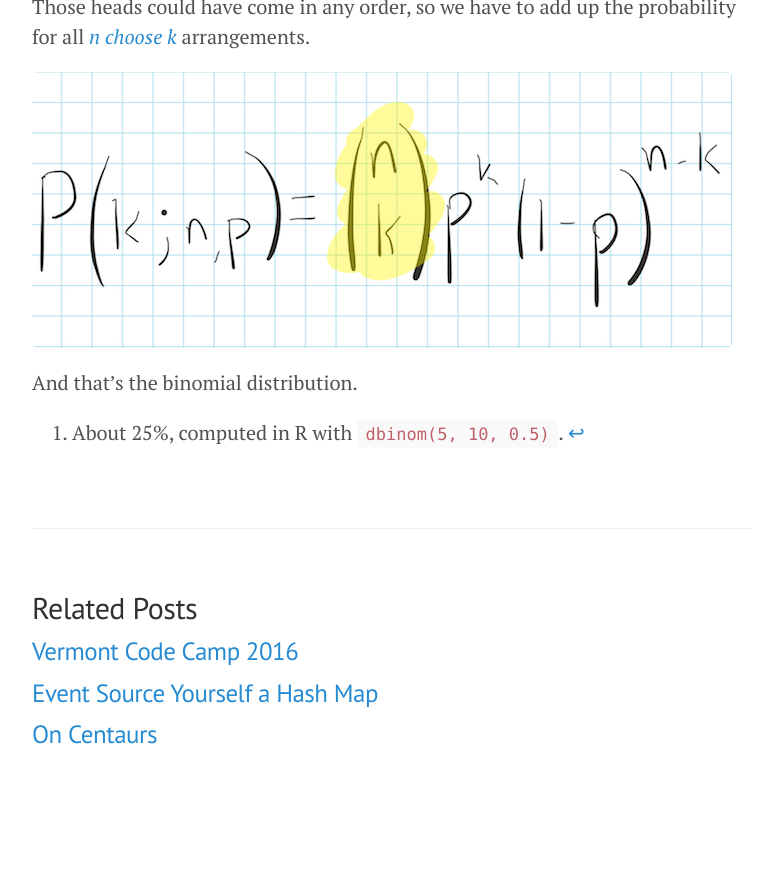
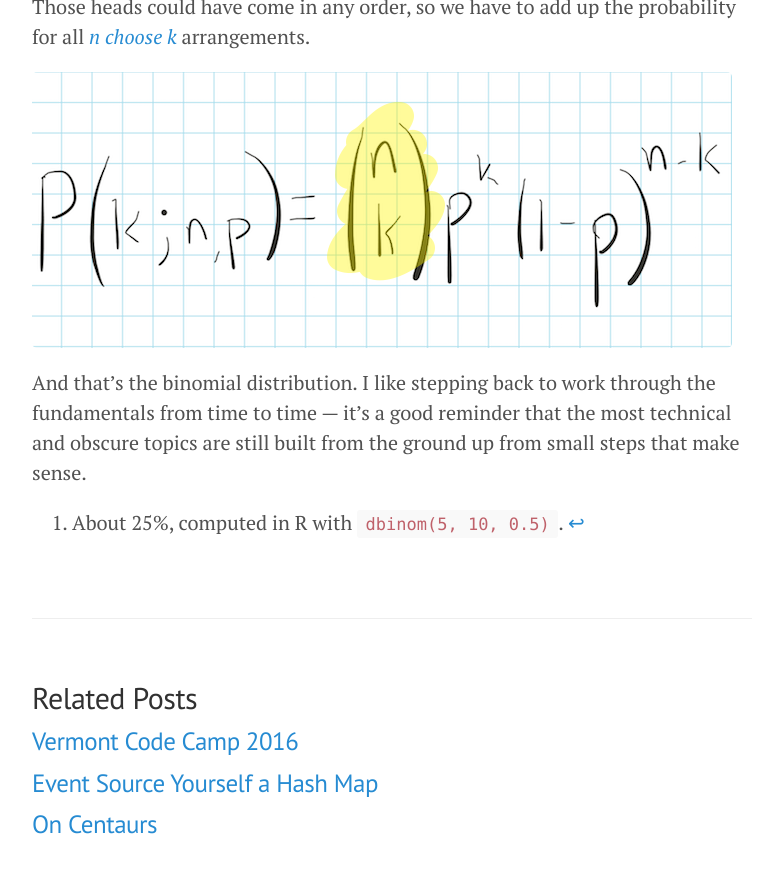
Before and after one commit to dehowell/dehowell.github.io, a Jekyll site: the page built from _posts/2016-09-26-building-the-binomial-distribution-from-scratch.md, in a window 1280 px wide and 900 px high, scrolled down 3106 px. Shown: the top 873 px of the window, without its empty margins (248-1031 px from the left). Built offline with Jekyll 4.4.1, drawn with Linux system fonts in a browser that asks for light colours; before the commit the page ends 3916 px from its top, so only the background shows below that.

Commit message:
addendum

```diff
--- a/_posts/2016-09-26-building-the-binomial-distribution-from-scratch.md
+++ b/_posts/2016-09-26-building-the-binomial-distribution-from-scratch.md
@@ -34,7 +34,7 @@ Those heads could have come in any order, so we have to add up the probability f
 
 ![](/img/2016/09/binomial_h3.png)
 
-And that's the binomial distribution.
+And that's the binomial distribution. I like stepping back to work through the fundamentals from time to time --- it's a good reminder that the most technical and obscure topics are still built from the ground up from small steps that make sense.
 
 [^1]: About 25%, computed in R with `dbinom(5, 10, 0.5)`.
 
```
